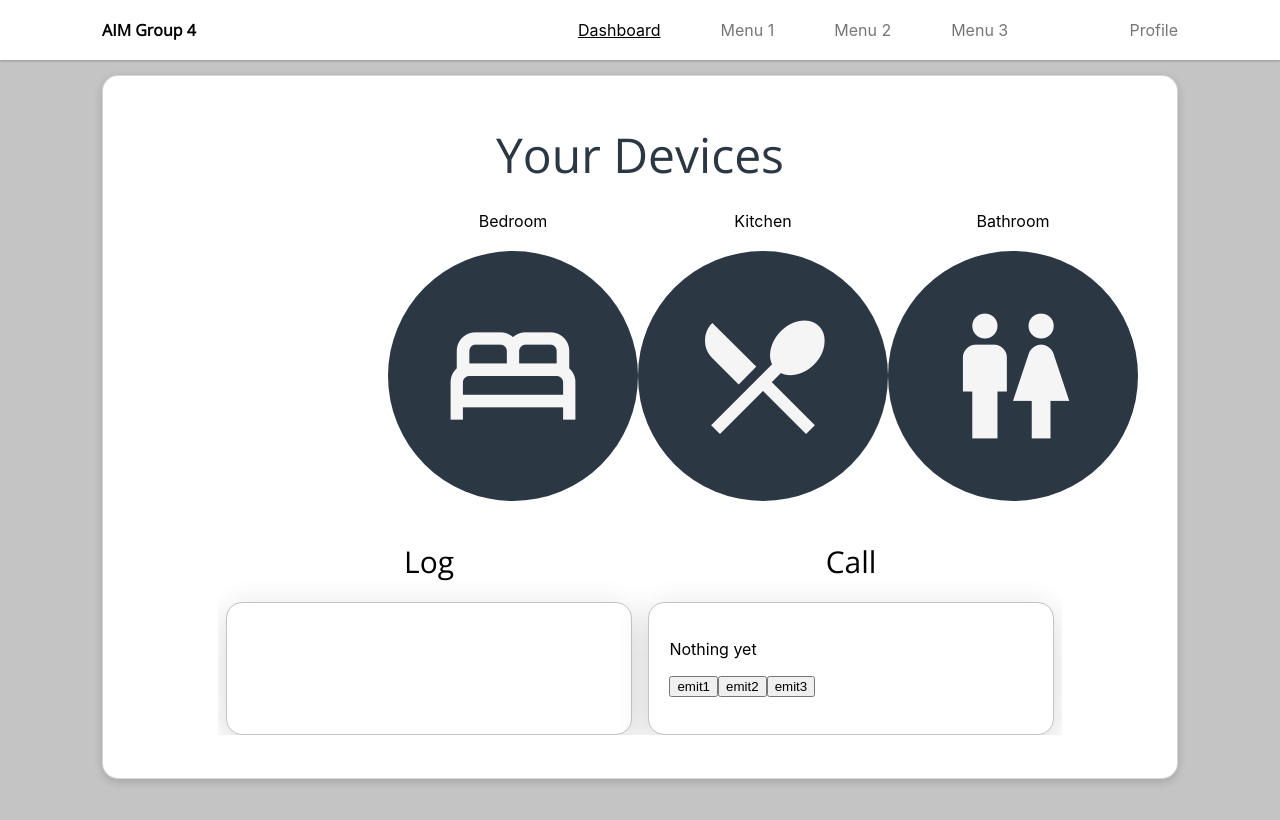
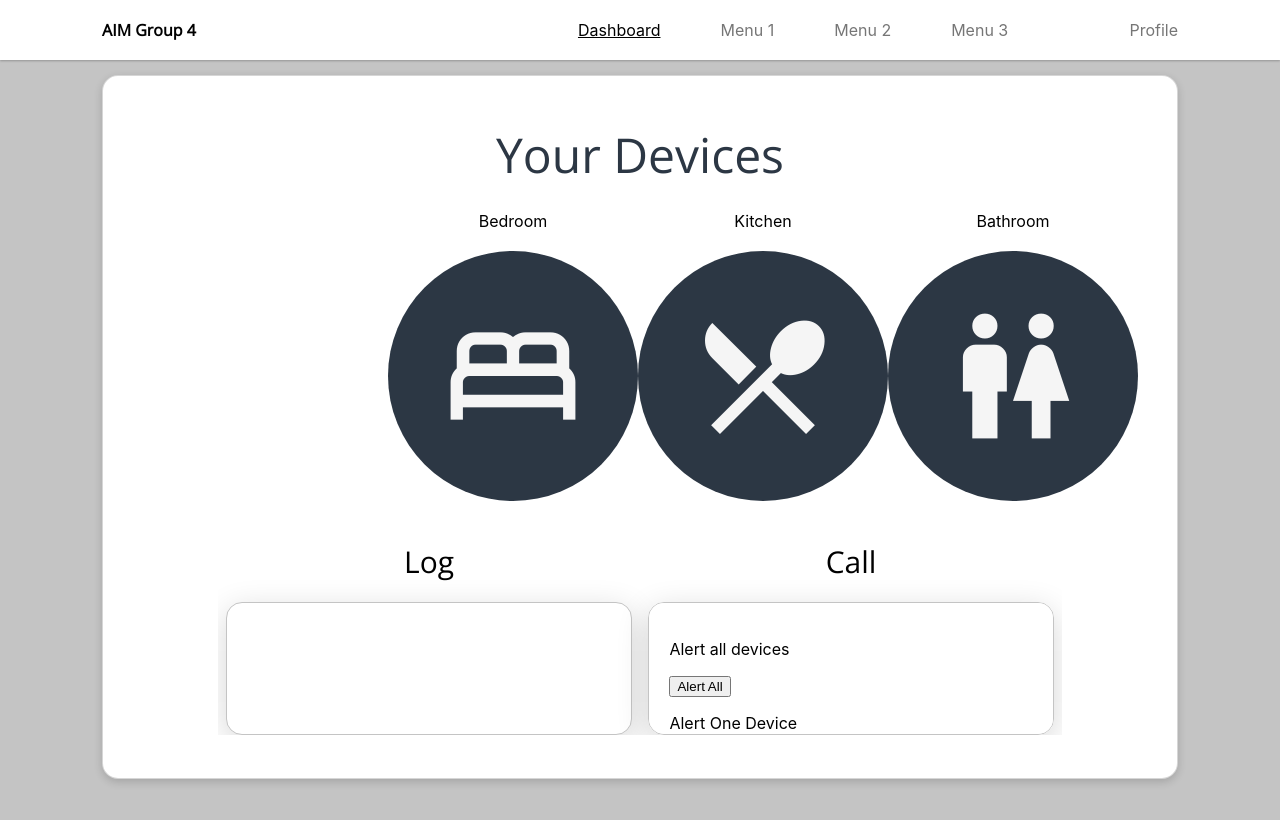
Before and after one commit to aim-group-4/iot_dementia_web, a React (Create React App) app in the folder client/: page / in a window 1280 px wide. Built offline with nearby package versions, Linux system fonts and the light colour scheme; no server answers.

Commit message:
useeffect bugfix

```diff
--- a/client/src/components/index.jsx
+++ b/client/src/components/index.jsx
@@ -5,19 +5,22 @@ import io from "socket.io-client";
 const SERVER = "/"
 
 //for local testing
-//const SERVER = "http://localhost:9000"
+//const SERVER = "http://localhost:9000/"
 let count = 0
-function Index() {
 let socket
 let sock
+function Index() {
     useEffect(async () => {
         //for deployment
-        const response = await fetch('/testAPI')
+        //const response = await fetch('/testAPI')
 
         //for local testing
         //const response = await fetch('http://localhost:9000/testAPI')
-        let res_reader = response.text()
-        console.log(await res_reader)
+        //let res_reader = response.text()
+        //console.log(await res_reader)
+        if(!initialized){
+            setInitialized(true)
+            console.log("sock is undefined!")
             socket = io(SERVER, {
                 autoConnect: false,
                 reconnection: false,
@@ -33,20 +36,39 @@ function Index() {
                 console.log('alertted!')
                 console.log("device was: " + data)
                 let int_data = parseInt(data)
-            color_setter_arr[parseInt(data)-1]("red")
+                color_setter_arr[parseInt(data)-1]("#ae2734")
                 msg_setter_arr[parseInt(data)-1]("visible")
                 let time_stamp = getTimeStamp()
                 setLogText(log_text+`<div>${time_stamp} - There was a call from the ${device_alias[int_data-1]} (Device ${int_data})</div>`)
             })
+            sock.on('disconnect', function(){
+                sock.disconnect()
             })
+        }
+    })
+
+    function sockAlertDevice(num){
+        let time_stamp = getTimeStamp()
+        setLogText(log_text+`<div>${time_stamp} - Alerted the device in the ${device_alias[num-1]} (Device ${num})</div>`)
+    }
+
+    function sockAlertAllDevice(num){
+        let time_stamp = getTimeStamp()
+        setLogText(log_text+`<div>${time_stamp} - Alerted all the devices</div>`)
+    }
+
     function sockAlertClient(num){
         console.log("sockAlertClient function called")
-        console.log(sock)
-        if(sock){
+        if(initialized){
             console.log("emitting...")
             sock.emit('alert_client', num)
         }
 
+    }
+
+    function resetWidget(num){
+        msg_setter_arr[num-1]("hidden")
+        color_setter_arr[num-1]("#2c3744")
     }
 
     function getTimeStamp(){
@@ -90,7 +112,7 @@ function Index() {
 
     let device_alias = ['Bedroom', 'Kitchen', 'Bathroom']
 
-    const [state1, setState1]= React.useState("Nothing yet")
+    const [initialized, setInitialized]= React.useState(false)
     const [device1_color, setD1Color] = React.useState("#2c3744")
     const [device2_color, setD2Color] = React.useState("#2c3744")
     const [device3_color, setD3Color] = React.useState("#2c3744")
@@ -154,7 +176,7 @@ function Index() {
                     <div className="body_main_icons">
                         <div className="body_main_item">
                             <div className="device_name">Bedroom</div>
-                            <div className="circle" style={{ background: device1_color }}>
+                            <div className="circle" style={{ background: device1_color }} onClick={() => {resetWidget(1)}}>
                             <span className="material-icons main_widget">
                                 bed
                             </span>
@@ -163,7 +185,7 @@ function Index() {
                         </div>
                         <div className="body_main_item">
                             <div className="device_name">Kitchen</div>
-                            <div className="circle" style={{ background: device2_color }}>
+                            <div className="circle" style={{ background: device2_color }} onClick={() => {resetWidget(2)}}>
                             <span className="material-icons main_widget">
                                 local_dining
                             </span>
@@ -172,7 +194,7 @@ function Index() {
                         </div>
                         <div className="body_main_item">
                             <div className="device_name">Bathroom</div>
-                            <div className="circle" style={{ background: device3_color }} >
+                            <div className="circle" style={{ background: device3_color }} onClick={() => {resetWidget(3)}}>
                             <span className="material-icons main_widget">
                                 wc
                             </span>
@@ -190,11 +212,24 @@ function Index() {
                         <div className="body_main_control_buttons">
                             <div className="body_main_control_title">Call</div>
                             <div className="body_main_control_box">
-                                <div className='temp'>
-                                    <p className="App-intro">{state1}</p>
-                                    <button onClick={() => {sockAlertClient(1)}}>emit1</button>
-                                    <button onClick={() => {sockAlertClient(2)}}>emit2</button>
-                                    <button onClick={() => {sockAlertClient(3)}}>emit3</button>
+                                <div className='body_main_control_box_wrap'>
+                                    <p className="">Alert all devices</p>
+                                    <div className="body_main_control_box_wrap_buttons">
+                                        <button onClick={() => {sockAlertAllDevice(1)}}>Alert All</button>
+                                    </div>
+                                    <p className="">Alert One Device</p>
+                                    <div className="body_main_control_box_wrap_buttons">
+                                        <button onClick={() => {sockAlertDevice(1)}}>Device 1</button>
+                                        <button onClick={() => {sockAlertDevice(2)}}>Device 2</button>
+                                        <button onClick={() => {sockAlertDevice(3)}}>Device 3</button>
+                                    </div>
+                                    <p>______</p>
+                                    <p className="">Test Buttons</p>
+                                    <div className="body_main_control_box_wrap_buttons">
+                                        <button onClick={() => {sockAlertClient(1)}}>Device 1</button>
+                                        <button onClick={() => {sockAlertClient(2)}}>Device 2</button>
+                                        <button onClick={() => {sockAlertClient(3)}}>Device 3</button>
+                                    </div>
                                 </div>
                             </div>
                         </div>
```
Lines whose indentation alone changed are shown as unchanged.
